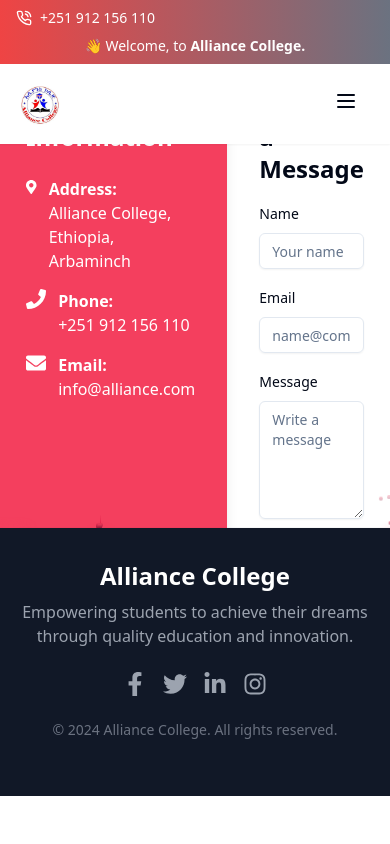
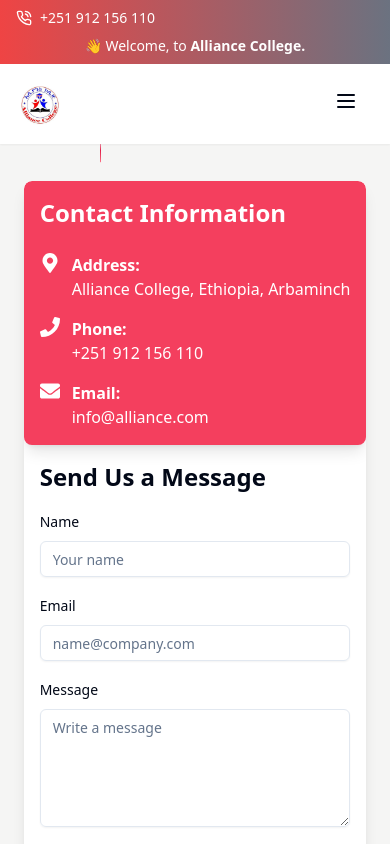
Before and after one commit to Beamlak996/Alliance-Website, a React (Vite) app: page /contact in a window 390 px wide. Shown: the top 844 px of the page. Built offline with nearby package versions, Linux system fonts and the light colour scheme.

Commit message:
some responsive fixes

```diff
--- a/src/components/general/contact-form.tsx
+++ b/src/components/general/contact-form.tsx
@@ -1,6 +1,13 @@
-import z from "zod"
+import z from "zod";
 import { useForm } from "react-hook-form";
-import { Form, FormControl, FormField, FormItem, FormLabel, FormMessage } from "../ui/form";
+import {
+  Form,
+  FormControl,
+  FormField,
+  FormItem,
+  FormLabel,
+  FormMessage,
+} from "../ui/form";
 import { zodResolver } from "@hookform/resolvers/zod";
 import { Input } from "../ui/input";
 import { Textarea } from "../ui/textarea";
@@ -11,7 +18,7 @@
     message: "Name is required.",
   }),
   email: z.string().email({
-    message: "Emial is required",
+    message: "Email is required",
   }),
   message: z.string().min(1, {
     message: "Message is required.",
@@ -24,28 +31,28 @@
     defaultValues: {
       name: "",
       email: "",
-            message: ""
-        }
-    })
+      message: "",
+    },
+  });
 
   const onSubmit = (values: z.infer<typeof ContactSchema>) => {
-        console.log(values)
-    }
+    console.log(values);
+  };
 
   return (
-      <div className="p-8 w-1/2">
+    <div className="w-full lg:w-1/2 p-4">
       <h2 className="text-2xl font-bold mb-4">Send Us a Message</h2>
-        <Form {...form} >
-            <form className="space-y-6" onSubmit={form.handleSubmit(onSubmit)} >
-                <div className="space-y-4" >
+      <Form {...form}>
+        <form className="space-y-6" onSubmit={form.handleSubmit(onSubmit)}>
+          <div className="space-y-4">
             <FormField
               name="name"
               control={form.control}
-                      render={({field}) => (
+              render={({ field }) => (
                 <FormItem>
                   <FormLabel>Name</FormLabel>
                   <FormControl>
-                                <Input {...field} placeholder="Your name"/>
+                    <Input {...field} placeholder="Your name" />
                   </FormControl>
                   <FormMessage />
                 </FormItem>
@@ -54,11 +61,15 @@
             <FormField
               name="email"
               control={form.control}
-                      render={({field}) => (
+              render={({ field }) => (
                 <FormItem>
                   <FormLabel>Email</FormLabel>
                   <FormControl>
-                                <Input {...field} placeholder="name@company.com" type="email"/>
+                    <Input
+                      {...field}
+                      placeholder="name@company.com"
+                      type="email"
+                    />
                   </FormControl>
                   <FormMessage />
                 </FormItem>
@@ -67,20 +78,24 @@
             <FormField
               name="message"
               control={form.control}
-                      render={({field}) => (
+              render={({ field }) => (
                 <FormItem>
                   <FormLabel>Message</FormLabel>
                   <FormControl>
-                                <Textarea {...field} placeholder="Write a message" rows={5}/>
+                    <Textarea
+                      {...field}
+                      placeholder="Write a message"
+                      rows={5}
+                    />
                   </FormControl>
                   <FormMessage />
                 </FormItem>
               )}
             />
           </div>
-                <Button className="bg-rose-500 hover:bg-rose-500/90" >Send</Button>
+          <Button className="bg-rose-500 hover:bg-rose-500/90">Send</Button>
         </form>
       </Form>
     </div>
   );
-}
+};
--- a/src/components/general/contact-info.tsx
+++ b/src/components/general/contact-info.tsx
@@ -2,7 +2,7 @@
 
 export const ContactInfo = () => {
   return (
-    <div className="bg-rose-500 text-white p-8 w-full md:w-1/2 rounded-lg shadow-lg">
+    <div className="bg-rose-500 text-white w-full lg:w-1/2 p-4 rounded-lg shadow-lg">
       <h2 className="text-2xl font-bold mb-6">Contact Information</h2>
       <div className="flex items-start mb-4">
         <FaMapMarkerAlt className="text-xl mr-3" />
--- a/src/components/navigation/mobile-sidebar-menu.tsx
+++ b/src/components/navigation/mobile-sidebar-menu.tsx
@@ -1,4 +1,4 @@
-import  { useState } from "react";
+import { useState } from "react";
 import { ArrowRightIcon, ChevronDown, ChevronUp, Menu } from "lucide-react";
 import { Sheet, SheetContent, SheetTrigger } from "../ui/sheet";
 import { Link } from "react-router-dom";
@@ -43,12 +43,13 @@
         <nav className="flex flex-col space-y-4 pt-6">
           {menuItems.map((item) => (
             <div key={item.title}>
+              {item.items ? (
+                <>
                   <button
                     onClick={() => handleMenuClick(item.title)}
                     className="w-full text-gray-800 hover:bg-slate-100 p-2 rounded-md transition text-left flex items-center justify-between"
                   >
                     {item.title}
-                {item.items && (
                     <span>
                       {activeMenu === item.title ? (
                         <ChevronUp className="size-4" />
@@ -56,9 +57,8 @@
                         <ChevronDown className="size-4" />
                       )}
                     </span>
-                )}
                   </button>
-              {item.items && activeMenu === item.title && (
+                  {activeMenu === item.title && (
                     <ul className="ml-4 space-y-2">
                       {item.items.map((subItem) => (
                         <li key={subItem.title}>
@@ -73,10 +73,20 @@
                       ))}
                     </ul>
                   )}
+                </>
+              ) : (
+                <Link
+                  to={item.href!}
+                  className="block w-full text-gray-800 hover:bg-slate-100 p-2 rounded-md transition"
+                  onClick={handleLinkClick}
+                >
+                  {item.title}
+                </Link>
+              )}
             </div>
           ))}
         </nav>
-        <div className="flex flex-col w-full items-center  my-2 gap-2">
+        <div className="flex flex-col w-full items-center my-2 gap-2">
           <Button
             variant="expandIcon"
             Icon={ArrowRightIcon}
@@ -85,7 +95,7 @@
           >
             Online Course
           </Button>
-          <Button  className="w-full">Research</Button>
+          <Button className="w-full">Research</Button>
         </div>
       </SheetContent>
     </Sheet>
--- a/src/pages/contact-page.tsx
+++ b/src/pages/contact-page.tsx
@@ -5,10 +5,10 @@
 
 export const ContactPage = () => {
   return (
-    <BackgroundBeamsWithCollision>
-      <div className="flex justify-center items-center min-h-screen w-[800px]">
+    <BackgroundBeamsWithCollision className="sm:min-h-screen h-[800px]" >
+      <div className="flex justify-center items-center sm:min-h-screen px-4 sm:px-6 lg:px-8">
         <motion.div
-          className="bg-white shadow-lg rounded-lg overflow-hidden flex w-full max-w-4xl"
+          className="bg-white shadow-lg rounded-lg overflow-hidden flex flex-col lg:flex-row w-full max-w-4xl"
           initial={{ opacity: 0, y: 50 }}
           animate={{ opacity: 1, y: 0 }}
           transition={{ duration: 0.6 }}
```
Lines whose indentation alone changed are shown as unchanged.
